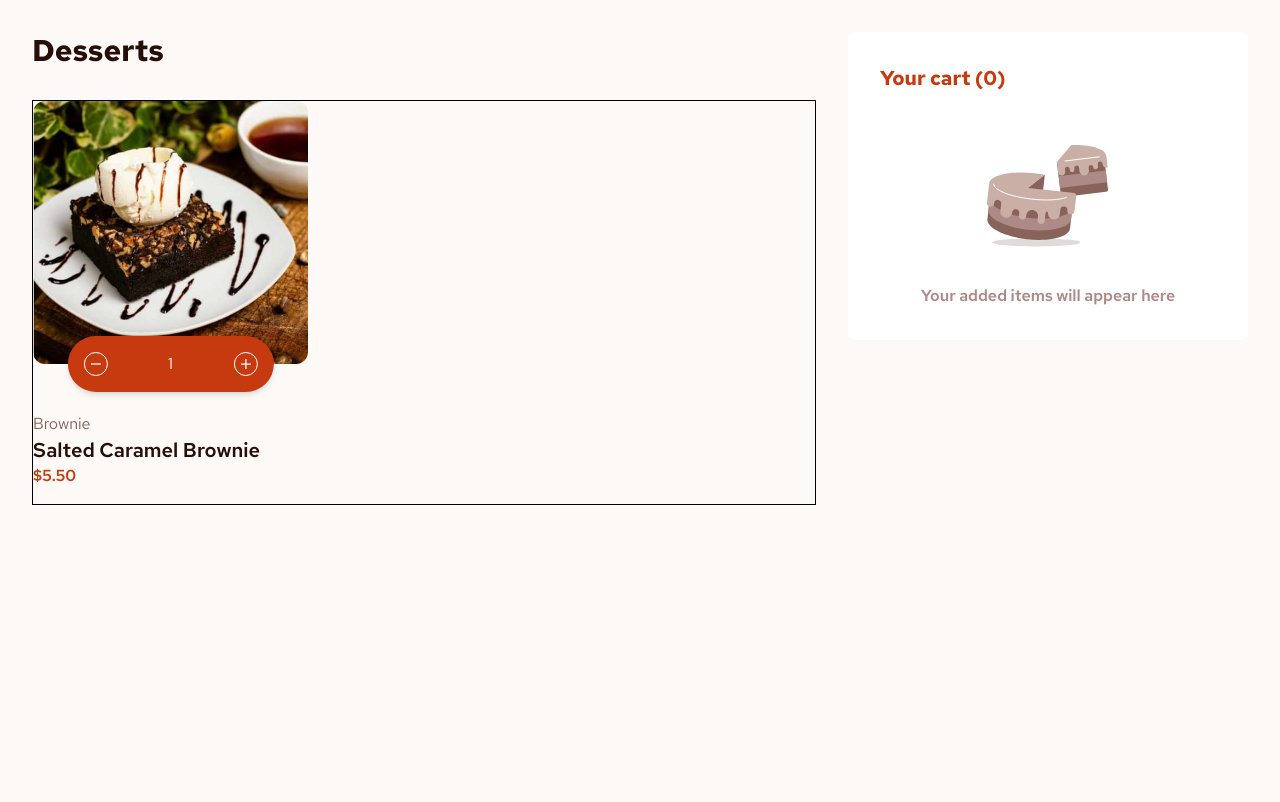
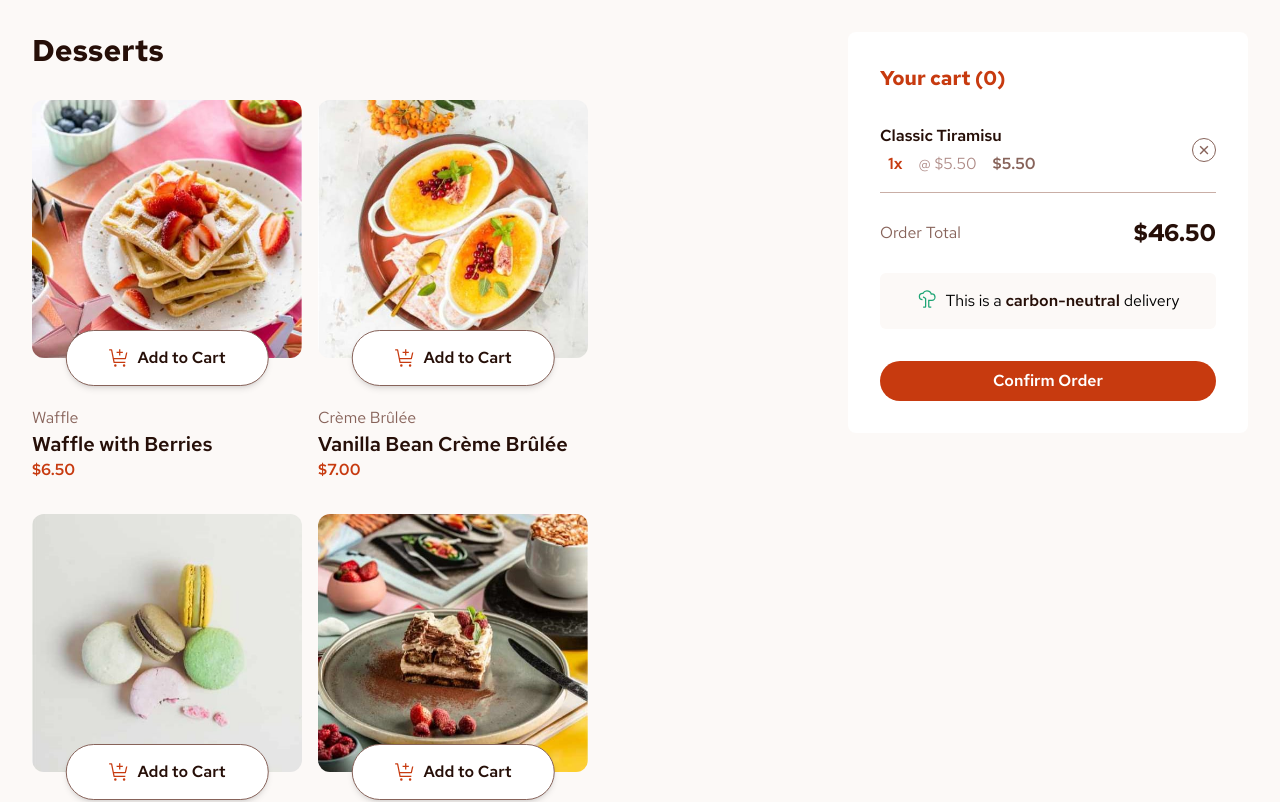
Before and after one commit to chanwinharold/Dessert_product_list, a React (Vite) app: page / in a window 1280 px wide. Shown: the top 802 px of the page. Built offline with nearby package versions, Linux system fonts and the light colour scheme.

Commit message:
Récupération et Affichage des données

```diff
--- a/public/assets/data/data.json
+++ b/public/assets/data/data.json
@@ -1,10 +1,10 @@
 [
     {
        "image": {
-            "thumbnail": "./assets/images/image-waffle-thumbnail.jpg",
-            "mobile": "./assets/images/image-waffle-mobile.jpg",
-            "tablet": "./assets/images/image-waffle-tablet.jpg",
-            "desktop": "./assets/images/image-waffle-desktop.jpg"
+            "thumbnail": "/assets/images/image-waffle-thumbnail.jpg",
+            "mobile": "/assets/images/image-waffle-mobile.jpg",
+            "tablet": "/assets/images/image-waffle-tablet.jpg",
+            "desktop": "/assets/images/image-waffle-desktop.jpg"
        },
        "name": "Waffle with Berries",
        "category": "Waffle",
@@ -12,10 +12,10 @@
     },
     {
         "image": {
-            "thumbnail": "./assets/images/image-creme-brulee-thumbnail.jpg",
-            "mobile": "./assets/images/image-creme-brulee-mobile.jpg",
-            "tablet": "./assets/images/image-creme-brulee-tablet.jpg",
-            "desktop": "./assets/images/image-creme-brulee-desktop.jpg"
+            "thumbnail": "/assets/images/image-creme-brulee-thumbnail.jpg",
+            "mobile": "/assets/images/image-creme-brulee-mobile.jpg",
+            "tablet": "/assets/images/image-creme-brulee-tablet.jpg",
+            "desktop": "/assets/images/image-creme-brulee-desktop.jpg"
         },
         "name": "Vanilla Bean Crème Brûlée",
         "category": "Crème Brûlée",
@@ -23,10 +23,10 @@
      },
      {
         "image": {
-            "thumbnail": "./assets/images/image-macaron-thumbnail.jpg",
-            "mobile": "./assets/images/image-macaron-mobile.jpg",
-            "tablet": "./assets/images/image-macaron-tablet.jpg",
-            "desktop": "./assets/images/image-macaron-desktop.jpg"
+            "thumbnail": "/assets/images/image-macaron-thumbnail.jpg",
+            "mobile": "/assets/images/image-macaron-mobile.jpg",
+            "tablet": "/assets/images/image-macaron-tablet.jpg",
+            "desktop": "/assets/images/image-macaron-desktop.jpg"
         },
         "name": "Macaron Mix of Five",
         "category": "Macaron",
@@ -34,10 +34,10 @@
      },
      {
         "image": {
-            "thumbnail": "./assets/images/image-tiramisu-thumbnail.jpg",
-            "mobile": "./assets/images/image-tiramisu-mobile.jpg",
-            "tablet": "./assets/images/image-tiramisu-tablet.jpg",
-            "desktop": "./assets/images/image-tiramisu-desktop.jpg"
+            "thumbnail": "/assets/images/image-tiramisu-thumbnail.jpg",
+            "mobile": "/assets/images/image-tiramisu-mobile.jpg",
+            "tablet": "/assets/images/image-tiramisu-tablet.jpg",
+            "desktop": "/assets/images/image-tiramisu-desktop.jpg"
         },
         "name": "Classic Tiramisu",
         "category": "Tiramisu",
@@ -45,10 +45,10 @@
      },
      {
         "image": {
-            "thumbnail": "./assets/images/image-baklava-thumbnail.jpg",
-            "mobile": "./assets/images/image-baklava-mobile.jpg",
-            "tablet": "./assets/images/image-baklava-tablet.jpg",
-            "desktop": "./assets/images/image-baklava-desktop.jpg"
+            "thumbnail": "/assets/images/image-baklava-thumbnail.jpg",
+            "mobile": "/assets/images/image-baklava-mobile.jpg",
+            "tablet": "/assets/images/image-baklava-tablet.jpg",
+            "desktop": "/assets/images/image-baklava-desktop.jpg"
         },
         "name": "Pistachio Baklava",
         "category": "Baklava",
@@ -56,10 +56,10 @@
      },
      {
         "image": {
-            "thumbnail": "./assets/images/image-meringue-thumbnail.jpg",
-            "mobile": "./assets/images/image-meringue-mobile.jpg",
-            "tablet": "./assets/images/image-meringue-tablet.jpg",
-            "desktop": "./assets/images/image-meringue-desktop.jpg"
+            "thumbnail": "/assets/images/image-meringue-thumbnail.jpg",
+            "mobile": "/assets/images/image-meringue-mobile.jpg",
+            "tablet": "/assets/images/image-meringue-tablet.jpg",
+            "desktop": "/assets/images/image-meringue-desktop.jpg"
         },
         "name": "Lemon Meringue Pie",
         "category": "Pie",
@@ -67,10 +67,10 @@
      },
      {
         "image": {
-            "thumbnail": "./assets/images/image-cake-thumbnail.jpg",
-            "mobile": "./assets/images/image-cake-mobile.jpg",
-            "tablet": "./assets/images/image-cake-tablet.jpg",
-            "desktop": "./assets/images/image-cake-desktop.jpg"
+            "thumbnail": "/assets/images/image-cake-thumbnail.jpg",
+            "mobile": "/assets/images/image-cake-mobile.jpg",
+            "tablet": "/assets/images/image-cake-tablet.jpg",
+            "desktop": "/assets/images/image-cake-desktop.jpg"
         },
         "name": "Red Velvet Cake",
         "category": "Cake",
@@ -78,10 +78,10 @@
      },
      {
         "image": {
-            "thumbnail": "./assets/images/image-brownie-thumbnail.jpg",
-            "mobile": "./assets/images/image-brownie-mobile.jpg",
-            "tablet": "./assets/images/image-brownie-tablet.jpg",
-            "desktop": "./assets/images/image-brownie-desktop.jpg"
+            "thumbnail": "/assets/images/image-brownie-thumbnail.jpg",
+            "mobile": "/assets/images/image-brownie-mobile.jpg",
+            "tablet": "/assets/images/image-brownie-tablet.jpg",
+            "desktop": "/assets/images/image-brownie-desktop.jpg"
         },
         "name": "Salted Caramel Brownie",
         "category": "Brownie",
@@ -89,10 +89,10 @@
      },
      {
         "image": {
-            "thumbnail": "./assets/images/image-panna-cotta-thumbnail.jpg",
-            "mobile": "./assets/images/image-panna-cotta-mobile.jpg",
-            "tablet": "./assets/images/image-panna-cotta-tablet.jpg",
-            "desktop": "./assets/images/image-panna-cotta-desktop.jpg"
+            "thumbnail": "/assets/images/image-panna-cotta-thumbnail.jpg",
+            "mobile": "/assets/images/image-panna-cotta-mobile.jpg",
+            "tablet": "/assets/images/image-panna-cotta-tablet.jpg",
+            "desktop": "/assets/images/image-panna-cotta-desktop.jpg"
         },
         "name": "Vanilla Panna Cotta",
         "category": "Panna Cotta",
--- a/src/App.jsx
+++ b/src/App.jsx
@@ -1,7 +1,7 @@
 import React from 'react';
 import Main from "./components/main-components/Main.jsx";
 import Cart from "./components/main-components/Cart.jsx";
-import Order from "./components/main-components/Order.jsx";
+// import Order from "./components/main-components/Order.jsx";
 
 function App() {
     return (
--- a/src/assets/styles/index.css
+++ b/src/assets/styles/index.css
@@ -28,7 +28,7 @@
     }
 
     body {
-        min-width: 100vw; min-height: 100vh;
+        min-height: 100vh;
         background-color: var(--color-primary-rose-50);
     }
     #root {
@@ -56,6 +56,6 @@
         }
     }
     .btn-order {
-        @apply w-full h-10 rounded-full mt-8 bg-primary-red text-white font-regular cursor-pointer;
+        @apply w-full h-10 rounded-full mt-8 bg-primary-red hover:opacity-85 text-white font-regular cursor-pointer;
     }
 }
--- a/src/components/main-components/Cart.jsx
+++ b/src/components/main-components/Cart.jsx
@@ -7,7 +7,7 @@ import CartItem from "../sub-components/CartItem.jsx";
 
 function Cart() {
     const count= 0
-    const condition = true
+    const condition = false
     const total = 46.50
 
     return (
@@ -24,7 +24,7 @@ function Cart() {
                         {
                             <CartItem />
                         }
-                        <div className={"flex justify-between gap-x-8 py-6"}>
+                        <div className={"flex justify-between items-center gap-x-8 py-6"}>
                             <span className={"text-primary-rose-500 font-lighter"}>Order Total</span>
                             <strong className={"text-primary-rose-900 text-2xl"}>${total.toFixed(2)}</strong>
                         </div>
--- a/src/components/main-components/Main.jsx
+++ b/src/components/main-components/Main.jsx
@@ -1,12 +1,36 @@
-import React from 'react';
+import React, {useEffect, useState} from 'react';
 import Dessert from "../sub-components/Dessert.jsx";
 
 function Main() {
+    const [Desserts, setDesserts] = useState([])
+
+    useEffect(() => {
+        const handleFetch = async () => {
+            const res = await fetch("/assets/data/data.json")
+            return res.json()
+        }
+        handleFetch().then(data => setDesserts(data))
+    }, []);
+
     return (
         <main className={"flex-1"}>
             <h1 className={"text-primary-rose-900 text-3xl font-bolder"}>Desserts</h1>
-            <div className={"border my-8 w-full"}>
-                <Dessert />
+            <div className={"my-8 w-full flex flex-wrap gap-4 max-sm:justify-center"}>
+                {
+                    Desserts ? (
+                        Desserts.map(({image, name, category, price}, index) => (
+                            <Dessert
+                                key={`${index}-${name}-${Math.random()}`}
+                                image={image}
+                                name={name}
+                                category={category}
+                                price={price}
+                            />
+                        ))
+                    ) : (
+                        <p>Loading...</p>
+                    )
+                }
             </div>
         </main>
     );
--- a/src/components/main-components/Order.jsx
+++ b/src/components/main-components/Order.jsx
@@ -5,7 +5,7 @@ function Order() {
     const total = 46.50
 
     return (
-        <div className={"max-w-[500px] w-full h-fit rounded-lg bg-white p-8 absolute z-20 top-10 left-10"}>
+        <div className={"max-w-[500px] w-full h-fit rounded-lg bg-white p-8 absolute z-20 min-[460px]:top-[50%] min-[460px]:left-[50%] min-[460px]:-translate-1/2 max-[460px]:top-24 max-[460px]:left-0 max-[460px]:right-0"}>
             <div>
                 <svg width="48" height="48" viewBox="0 0 48 48" fill="none" xmlns="http://www.w3.org/2000/svg">
                     <path className={"fill-primary-green"} d="M21 32.121L13.5 24.6195L15.6195 22.5L21 27.879L32.3775 16.5L34.5 18.6225L21 32.121Z"/>
@@ -16,8 +16,7 @@ function Order() {
             </div>
             <div className={"w-full p-8 rounded-lg bg-primary-rose-100"}>
                 <OrderItem />
-                <OrderItem />
-                <div className={"flex justify-between gap-x-8 py-4"}>
+                <div className={"flex justify-between items-center gap-x-8 py-4"}>
                     <span className={"text-primary-rose-500 font-lighter"}>Order Total</span>
                     <strong className={"text-primary-rose-900 text-2xl"}>${total.toFixed(2)}</strong>
                 </div>
--- a/src/components/sub-components/AddToCartButton.jsx
+++ b/src/components/sub-components/AddToCartButton.jsx
@@ -2,7 +2,7 @@ import React from 'react';
 
 function AddToCartButton() {
     return (
-        <div className={"absolute -bottom-[28px] left-[50%] -translate-x-1/2 z-10 bg-white w-3/4 h-14 rounded-full border border-primary-rose-500 inline-flex items-center justify-center gap-x-2 shadow-md active:shadow-none"}>
+        <div className={"cursor-pointer absolute -bottom-[28px] left-[50%] -translate-x-1/2 z-10 bg-white w-3/4 h-14 rounded-full border border-primary-rose-500 inline-flex items-center justify-center gap-x-2 shadow-md active:shadow-none"}>
             <svg xmlns="http://www.w3.org/2000/svg" width="21" height="20" fill="none" viewBox="0 0 21 20">
                 <g className={"fill-primary-red"} clipPath="url(#a)">
                     <path d="M6.583 18.75a1.25 1.25 0 1 0 0-2.5 1.25 1.25 0 0 0 0 2.5ZM15.334 18.75a1.25 1.25 0 1 0 0-2.5 1.25 1.25 0 0 0 0 2.5ZM3.446 1.752a.625.625 0 0 0-.613-.502h-2.5V2.5h1.988l2.4 11.998a.625.625 0 0 0 .612.502h11.25v-1.25H5.847l-.5-2.5h11.238a.625.625 0 0 0 .61-.49l1.417-6.385h-1.28L16.083 10H5.096l-1.65-8.248Z"/>
--- a/src/components/sub-components/Dessert.jsx
+++ b/src/components/sub-components/Dessert.jsx
@@ -2,21 +2,18 @@ import React from 'react';
 import AddToCartButton from "./AddToCartButton.jsx";
 import HandlerPurchaseButton from "./HandlerPurchaseButton.jsx";
 
-// Image Import
-import dessertImage from "/assets/images/image-brownie-desktop.jpg"
-
-function Dessert() {
-
-    const buttonState = false
-    const name = "Salted Caramel Brownie"
-    const price = 5.5
-    const category = "Brownie"
+function Dessert({image, name, price, category}) {
+    const value = true
 
     return (
-        <div className={"max-w-[275px] pb-4"}>
+        <div className={"max-w-[270px] pb-4"}>
             <div className={"relative"}>
-                <img className={"w-[275px] rounded-xl"} src={dessertImage} alt={"Dessert picture"}/>
-                {buttonState ? <AddToCartButton /> : <HandlerPurchaseButton />}
+                <picture>
+                    <source srcSet={image.desktop} media={"(min-width: 1068px)"} />
+                    <source srcSet={image.tablet} media={"(min-width: 768px)"} />
+                    <img className={"w-[270px] rounded-xl object-cover"} src={image.mobile} alt={"Dessert picture"}/>
+                </picture>
+                {value ? <AddToCartButton /> : <HandlerPurchaseButton />}
             </div>
             <div className={"flex flex-col mt-12"}>
                 <span className={"text-primary-rose-500 font-lighter"}>{category}</span>
```
